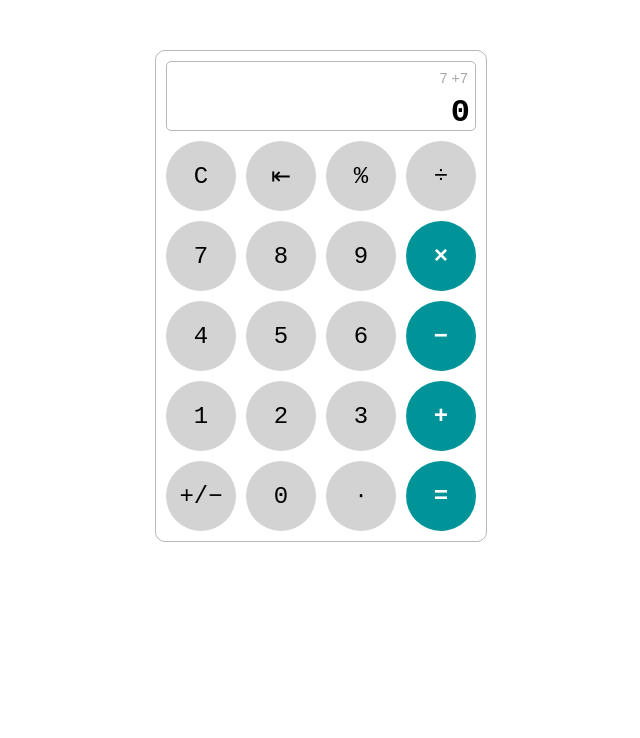
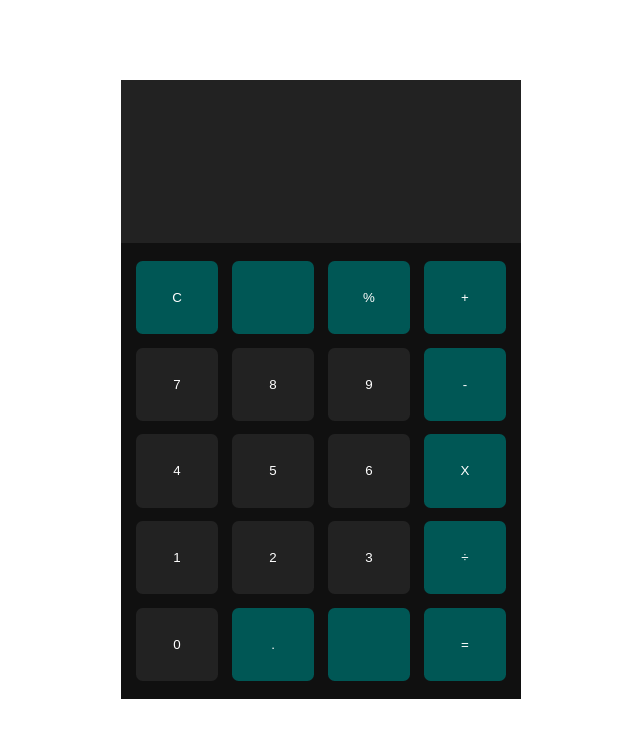
Before and after one commit to Maheshwari-6/Calculator, a plain HTML site: page index.html in a window 1280 px wide. Shown: the whole page, without its empty margins (319-959 px from the left). Drawn offline with Linux system fonts and the light colour scheme.

Commit message:
calculator

```diff
--- a/index.html
+++ b/index.html
@@ -9,38 +9,30 @@
     <script src="./js.js" defer></script>
 </head>
 <body>
-    <main id="calculator">
-        <section id="display">
-            <input type="text" id="history" value="7 +7" disabled>
-            <output name="result" id="result" for="history">0</output>
-        </section>
-        <section id="keypad">
-            <button type="button" data-all-clear>C</button>
-            <button type="button" data-backspace>&#8676;</button>
-            <button type="button" data-percent>%</button>
-            <button type="button" data-operator="÷" class=""operator>&divide;</button>
-
-            <button type="button" data-number="7">7</button>
-            <button type="button" data-number="8">8</button>
-            <button type="button" data-number="9">9</button>
-            <button type="button" data-operator="x" class="operator">&times;</button>
-
-            <button type="button" data-number="4">4</button>
-            <button type="button" data-number="5">5</button>
-            <button type="button" data-number="6">6</button>
-            <button type="button" data-operator="-" class="operator">&minus;</button>
-
-            <button type="button" data-number="1">1</button>
-            <button type="button" data-number="2">2</button>
-            <button type="button" data-number="3">3</button>
-            <button type="button" data-operator="+" class="operator">&plus;</button>
-
-            <button type="button" data-negation>&plus;/&minus;</button>
-            <button type="button" data-number="0">0</button>
-            <button type="button" data-number=".">&sdot;</button>
-            <button type="button" data-operator="=" class="operator">&equals;</button>
-
-        </section>
-    </main>
+    <div class="calculator">
+        <div class="display"></div>
+        <div class="controls">
+            <button class="teal">C</button>
+            <button class="teal"></button>
+            <button class="teal">%</button>
+            <button class="teal">+</button>
+            <button>7</button>
+            <button>8</button>
+            <button>9</button>
+            <button class="teal">-</button>
+            <button>4</button>
+            <button>5</button>
+            <button>6</button>
+            <button class="teal">X</button>
+            <button>1</button>
+            <button>2</button>
+            <button>3</button>
+            <button class="teal">÷</button>
+            <button>0</button>
+            <button class="teal">.</button>
+            <button class="teal"></button>
+            <button class="teal">=</button>
+        </div>
+    </div>
 </body>
 </html>
--- a/js.js
+++ b/js.js
@@ -1,23 +1,49 @@
-class Calculator{
-    constructor(input,output){
-        this.inputDisplay=input;
-        this.outputDisplay=output;
-        this.inputHistory=[];
-    }
+const display = document.querySelector('.display');
+const controlButtons = document.querySelector('.controls').children;
+const allymbols = ['+', '-', 'X', '÷','%', 'C', '='];
 
-clearAllHistory(){
-    this.inputHistory=[];
-    this.updateInputDisplay();
-    this.updateoutputDisplay();
+
+let firstValue = '';
+let secondValue = '';
+let symbol = '';
+let result = '';
+
+
+const calculate = () => {
+    firstValue = parseFloat(firstValue);
+    secondValue = parseFloat(secondValue);
+
+    if (symbol === '+') result = firstValue + secondValue;
+    if (symbol === '-') result = firstValue - secondValue;
+    if (symbol === 'X') result = firstValue * secondValue;
+    if (symbol === '÷') result = firstValue / secondValue;
+    if (symbol === '%') result = firstValue % secondValue;
+
+    display.innerText = result;
+    firstValue = result;
+    secondValue = '';
 }
 
-getAllInputValues(){
-    return this.inputHistory.map(entry=>entry.value);
+for(let button of controlButtons) {
+    button.addEventListener('click', () => {
+        const { innerText: btnValue } = button;
+        const btnValueIsSymbol = allymbols.includes(btnValue);
+
+        if (!secondValue && btnValue === '=') return null;
+
+        if (btnValue === 'C') {
+            firstValue = secondValue = symbol = '';
+            return display.innerText = '';
+        }
+
+        if (firstValue && btnValueIsSymbol) {
+            secondValue && calculate();
+            symbol = btnValue;
+        }
+
+        else if (!symbol) firstValue += btnValue;
+        else if (symbol) secondValue += btnValue;
+
+        if (btnValue !== '=' ) display.innerText += btnValue;
+    })
 }
-updateInputDisplay(){
-    this.inputDisplay.value = this.getAllInputValues().joint("");
-}
-updateoutputDisplay(value){
-    this.outputDisplay.value = Number(value).toLocaleString();
-}
-}
--- a/style.css
+++ b/style.css
@@ -1,89 +1,63 @@
-*, *::before, *::after{
+*{
+    margin: 0;
     padding: 0;
-    margin: 0;
-    box-sizing: border-box;
 }
 
-html{
-    height: 100%;
+.calculator{
+    background: #101010;
+    width: 25em;
+    margin: 5em auto;
 }
 
-body{
-    padding: 50px;
-    font-family: 'Courier New', Courier, monospace;
-
+.display{
+    background: #222222;
+    color: #fff;
+    text-align: right;
+    font-family: Arial, Helvetica, sans-serif;
+    font-size: 1.7em;
+    height: 6em;
+    line-height: 8em;
+    padding: 0 1.5em;
 }
 
-#calculator{
-    width: 332px;
-    padding: 10px;
-    margin: auto;
-    background-color: white;
-    font-size: 1.2rem;
-    border: 1px solid #b5bab6;
-    border-radius: 10px;
-    box-shadow: black;
+.controls{
+    display: grid;
+    grid-template-columns: repeat(4, 1fr);
+    padding: 0.7em 0;
+    margin: auto 0.5em;
 }
 
-#display{
-    display: grid;
-    border: 1px solid #b5bab6;
-    border-radius: 5px;
-    height: 70px;
-    color: black;
-
+.controls button{
+    background: #222222;
+    color: #fff;
+    height: 5.5em;
+    cursor: pointer;
+    margin: 0.5em;
+    border: unset;
+    border-radius: 0.5em;
+    outline: unset;
 }
 
-#display input{
-    display: block;
-    text-align: right;
-    padding: 8px 7px;
-    background: none;
-    border: none;
-    font-size: 0.9rem;
-    color:darkgray;
+.controls button:hover {
+    background: #333333;
 }
 
-#display output{
-    display: block;
-    text-align: right;
-    padding: 0px 5px;
-    background: none;
-    font-weight: bold;
-    font-size: 2rem;
+.controls button:active {
+    transform: translateY(0.5em);
 }
 
-#keypad{
-    display: grid;
-    grid-template-columns: auto auto auto auto;
-    grid-gap: 10px;
-    padding-top: 10px;
+.controls .teal{
+    background: #005755;
 }
 
-#keypad button{
-    width: 70px;
-    height: 70px;
-    border: none;
-    border-radius: 50%;
-    font-family: inherit;
-    font-size: 1.5rem;
-    cursor: pointer;
-    outline: none;
-    background-color: lightgrey;
+.controls .teal:hover{
+    background:#006664
 }
 
-#keypad button:hover{
-    background-image: linear-gradient(120deg #b5bab6 lightgrey);
-
+@media screen and (max-width: 768px){
+    .calculator{
+        width: 100vw;
+        height: 100vh;
+        margin: auto;
+    }
 }
-
-#keypad button.operator{
-    font-weight: bold;
-    font-size: 1.5rem;
-    background-color: #009499 ;
-    color: white;
-}
-
-#keypad button.operator:hover{
-    background-image: linear-gradient(120deg black #009499);
-}
```
